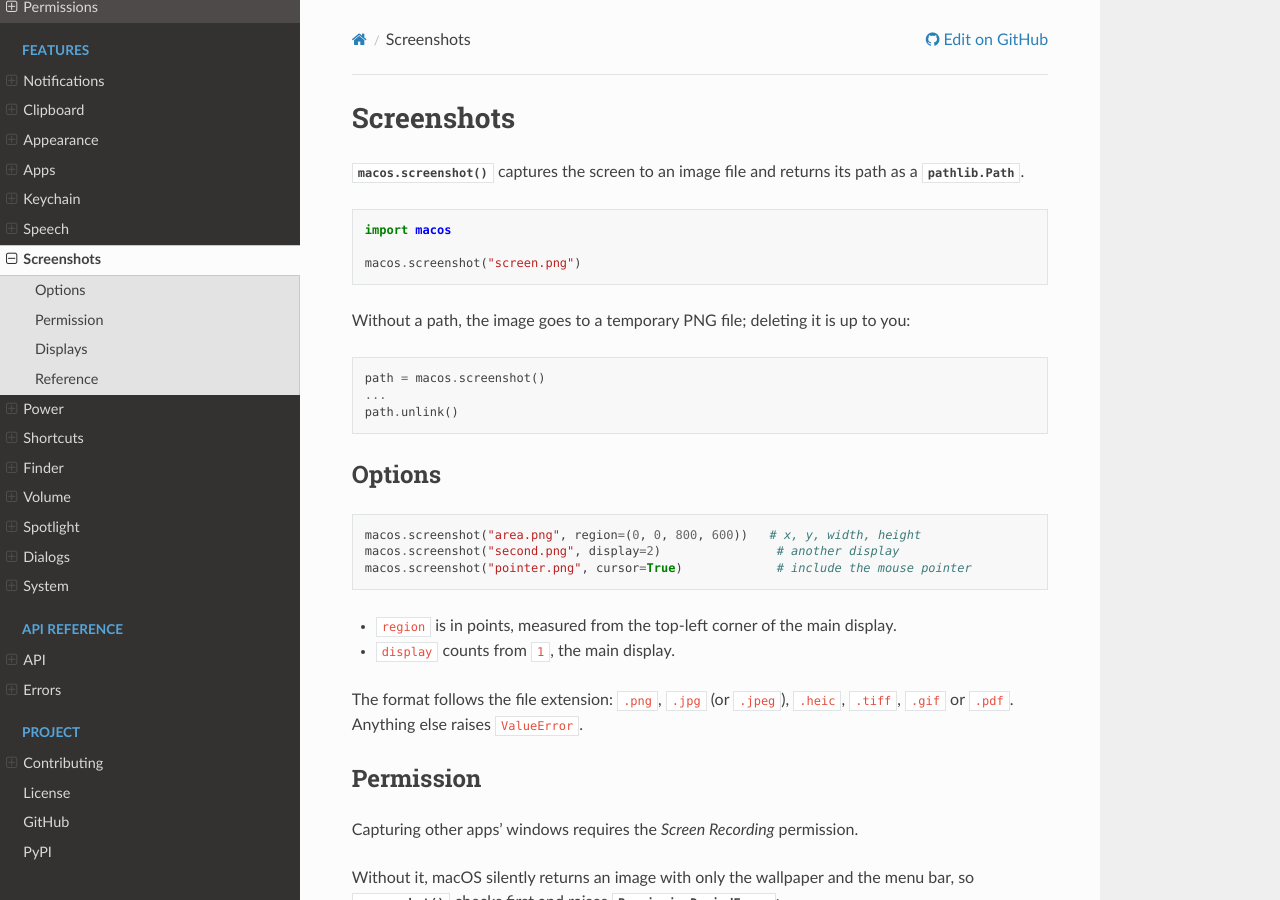
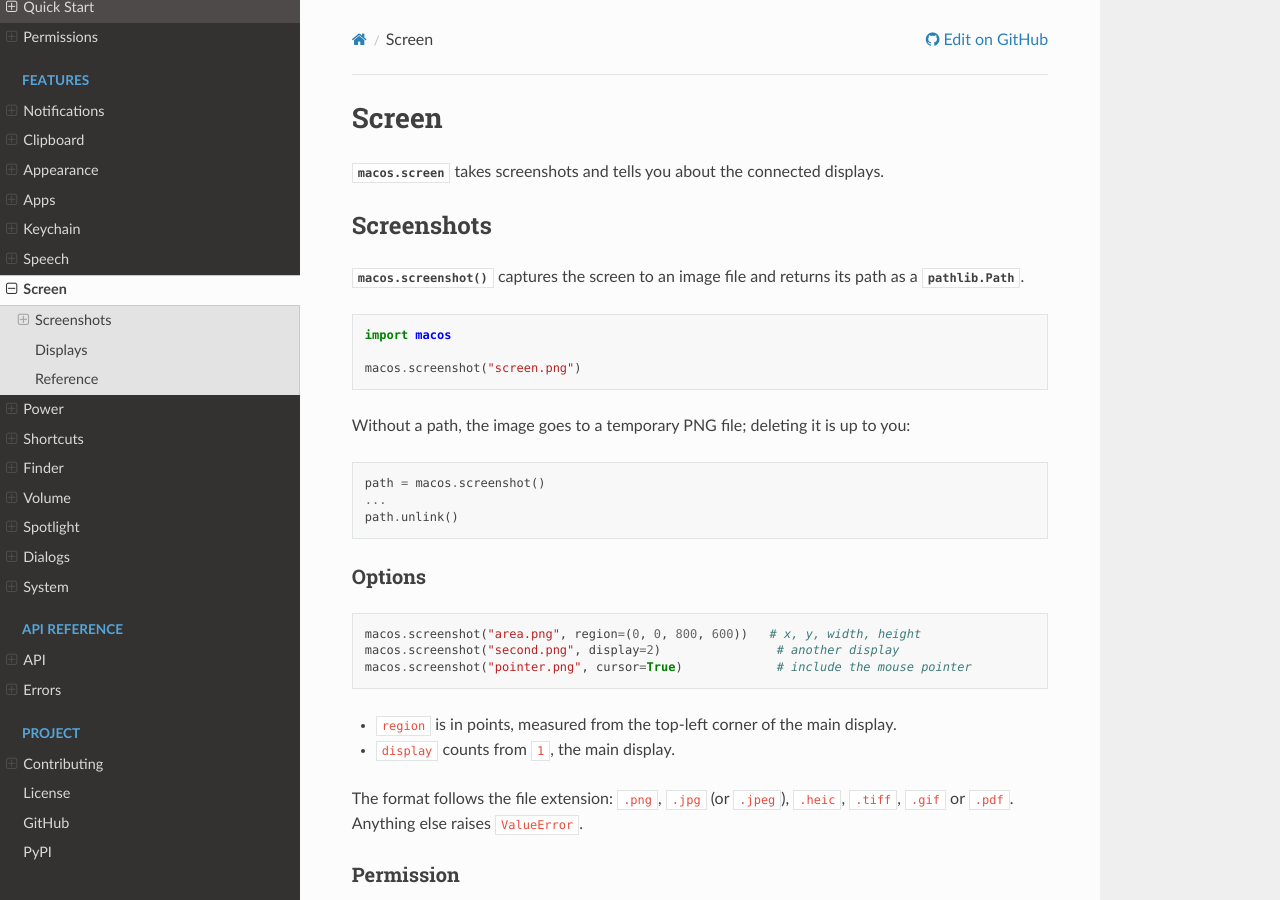
Before and after one commit to JeanExtreme002/macOS, a Sphinx documentation site: the page built from docs/screen.md, in a window 1280 px wide and 900 px high. Built offline with Sphinx 7.4.7 and the Read the Docs theme 3.1.0, drawn with Linux system fonts in a browser that asks for light colours; comment, search, counter and statistics services are not loaded.

Commit message:
docs: rename the Screenshots page to Screen
The page covers macos.screen as a whole now: screenshots, the Screen Recording permission and the display list. The name matches the module, like the other feature pages. The URL moves from screenshots.html to screen.html.

````diff
--- a/docs/screenshots.md
+++ b/docs/screen.md
@@ -1,4 +1,9 @@
-# Screenshots
+# Screen
+
+{mod}`macos.screen` takes screenshots and tells you about the connected
+displays.
+
+## Screenshots
 
 {func}`macos.screenshot` captures the screen to an image file and returns its
 path as a {class}`pathlib.Path`.
@@ -18,7 +23,7 @@ path = macos.screenshot()
 path.unlink()
 ```
 
-## Options
+### Options
 
 ```python
 macos.screenshot("area.png", region=(0, 0, 800, 600))   # x, y, width, height
@@ -32,7 +37,7 @@ macos.screenshot("pointer.png", cursor=True)             # include the mouse poi
 The format follows the file extension: `.png`, `.jpg` (or `.jpeg`), `.heic`,
 `.tiff`, `.gif` or `.pdf`. Anything else raises `ValueError`.
 
-## Permission
+### Permission
 
 Capturing other apps' windows requires the *Screen Recording* permission.
 
````
Also changed, not shown: docs/index.md (+1 -1 lines).
